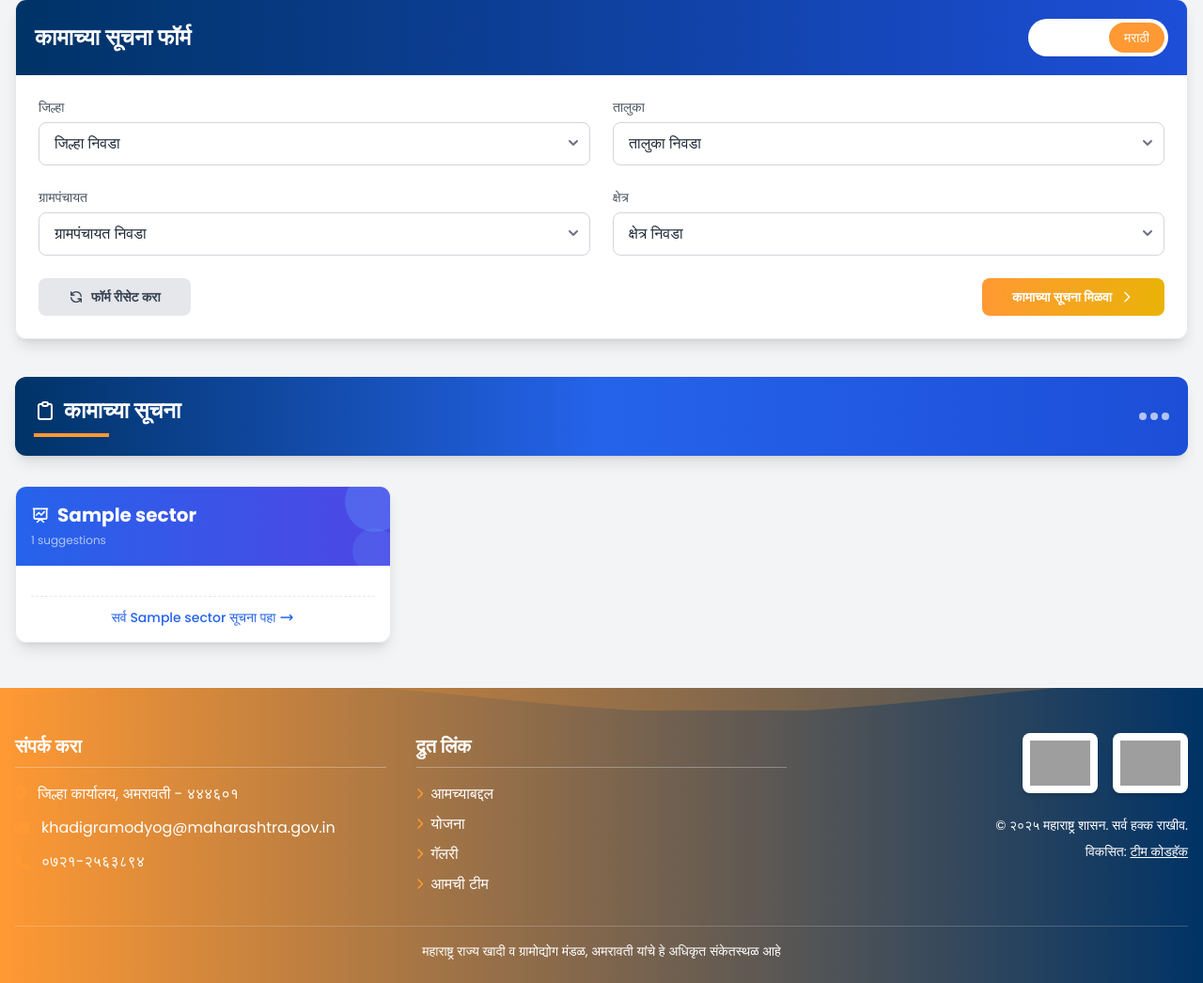
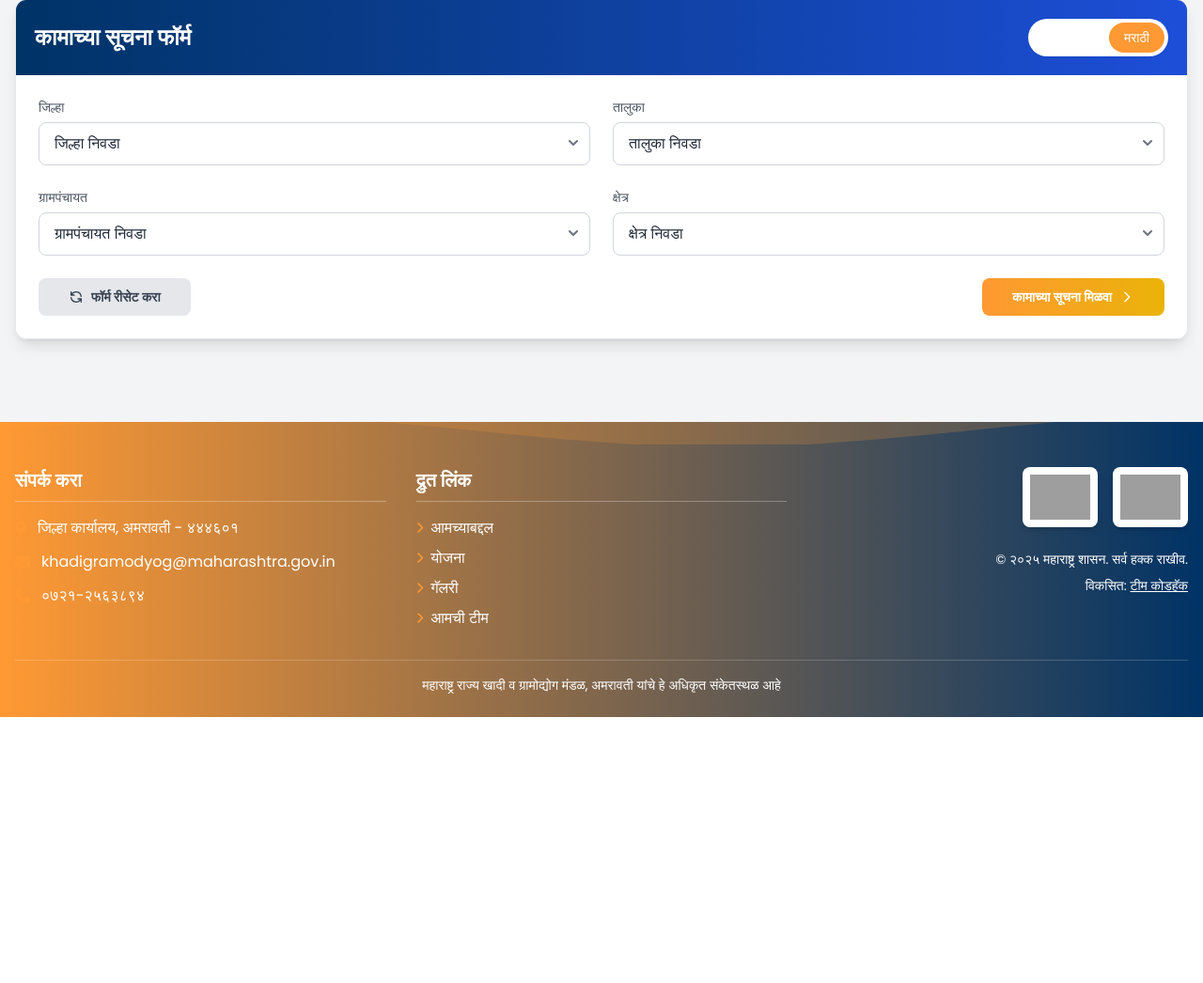
Before and after one commit to Codeayu/MahaPower, a Django app: template core/home/templates/work_suggest.html in a window 1280 px wide. Shown: the part 239-1285 px from the top of the page at 94% size. After the commit the page ends 1002 px from the top, so only its background shows below. Run offline with Django 5.2, Linux system fonts and the light colour scheme; the template is opened without the code that fills it: values that come from a table or form of the project are taken from there, others are empty; tables that the repository leaves empty hold one stand-in row (values such as "Sample post"); some libraries are stand-ins or nearby versions; grey boxes are pictures that could not be loaded.

Commit message:
Update work_suggest.html

```diff
--- a/core/home/templates/work_suggest.html
+++ b/core/home/templates/work_suggest.html
@@ -150,7 +150,7 @@
   </div>
 
   <!-- Enhanced Suggestions Section with modern UI -->
-  <div id="suggestions-container" class="space-y-8">
+  <div id="suggestions-container" class="space-y-8 hidden">
     <div class="p-5 bg-gradient-to-r from-navyBlue via-blue-600 to-blue-700 text-white rounded-xl shadow-lg flex justify-between items-center">
       <div>
   <h4 class="text-2xl font-bold english-text flex items-center">
@@ -552,8 +552,10 @@
               document.getElementById('taluka').innerHTML = '<option value="">' + (isEnglish ? 'Select Taluka' : 'तालुका निवडा') + '</option>';
               document.getElementById('gram_panchayat').innerHTML = '<option value="">' + (isEnglish ? 'Select Gram Panchayat' : 'ग्रामपंचायत निवडा') + '</option>';
 
-              // Clear any suggestions
-              document.getElementById('suggestions-container').innerHTML = '';
+              // Clear and hide the suggestions container
+              const suggestionsContainer = document.getElementById('suggestions-container');
+              suggestionsContainer.innerHTML = '';
+              suggestionsContainer.classList.add('hidden');
           }, 100);
       });
 
@@ -708,6 +710,9 @@
 
       const submitBtn = document.getElementById('submitBtn');
       const suggestionsContainer = document.getElementById('suggestions-container');
+
+      // Make the container visible
+      suggestionsContainer.classList.remove('hidden');
 
       // Clear previous results with fade-out effect
       suggestionsContainer.classList.add('opacity-0');
```
